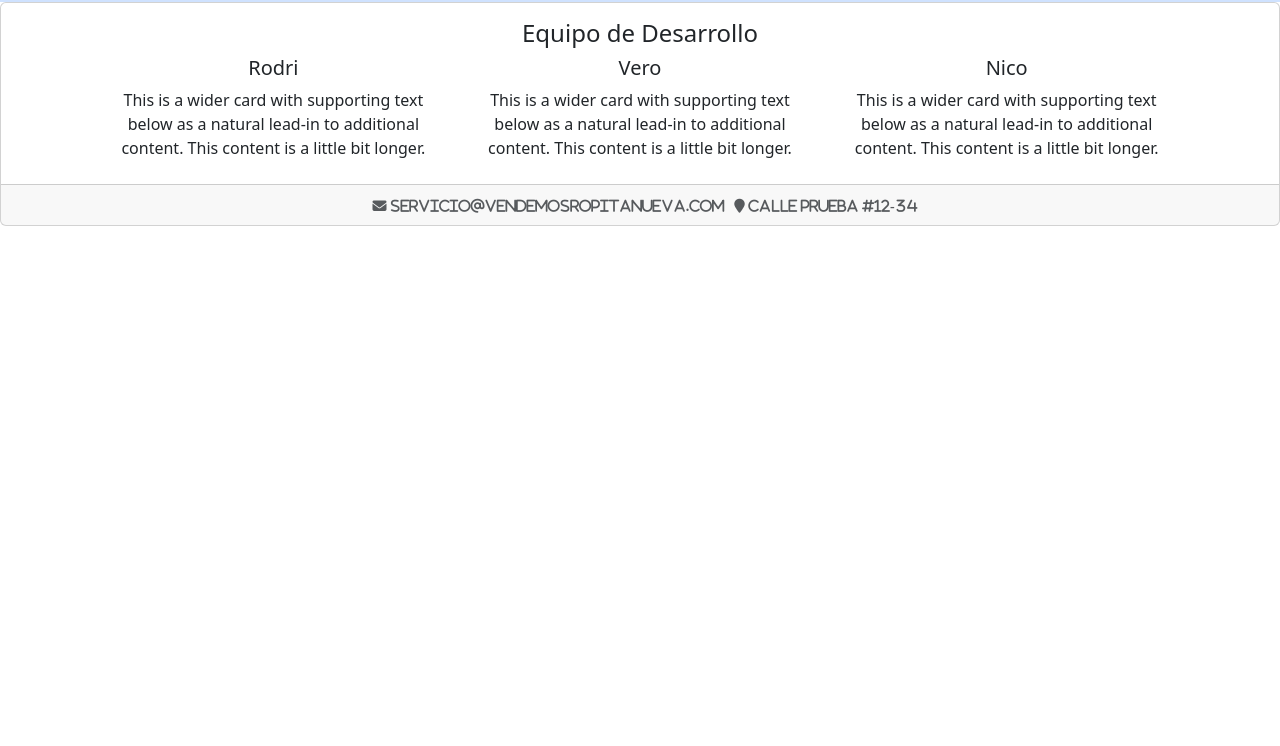
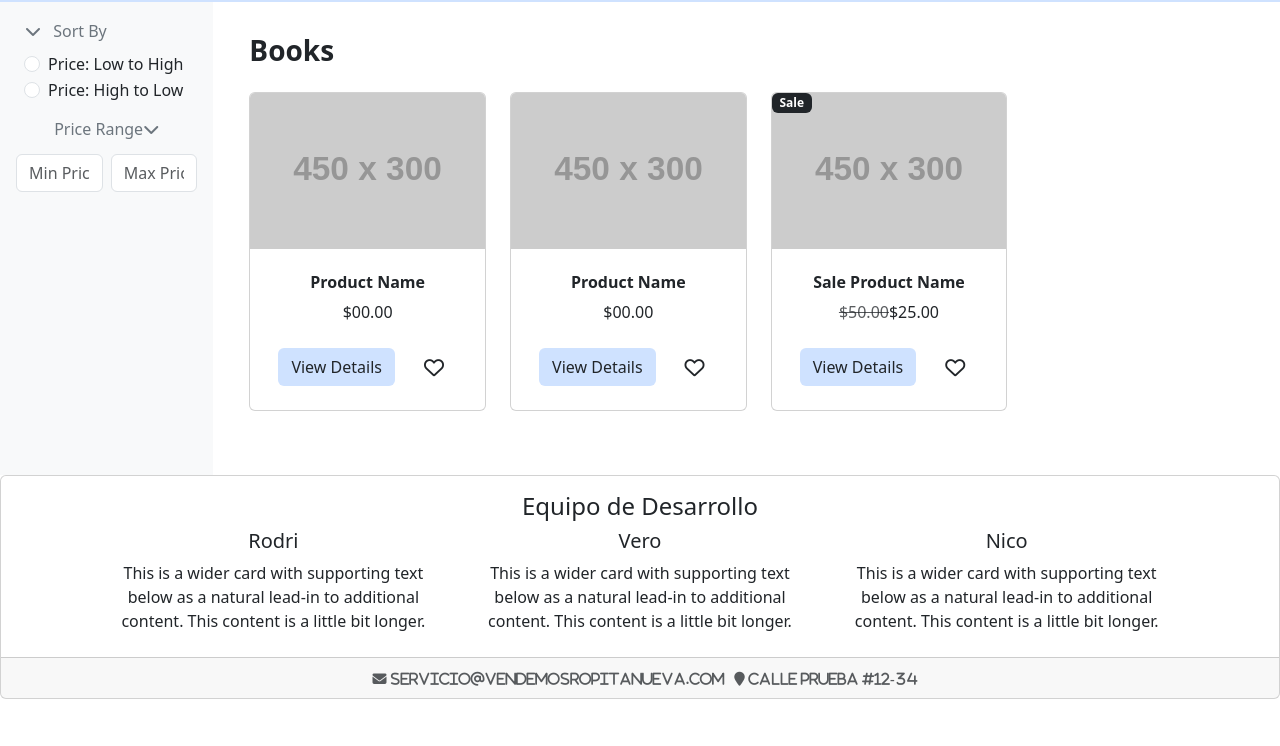
Before and after one commit to 4GeeksAcademy/ecommerce-toolkit, a React app: page /books in a window 1280 px wide. Shown: the part 54-800 px from the top of the page. Built offline with nearby package versions, Linux system fonts and the light colour scheme; no server answers; placeholder pictures from the web are drawn by us.

Commit message:
Sort by category view almost ready, improvements of style needs to be done

```diff
--- a/src/front/js/component/navbar.js
+++ b/src/front/js/component/navbar.js
@@ -40,15 +40,32 @@ export const Navbar = () => {
 	return (
 		<nav className="navbar navbar-expand-lg bg-primary-subtle">
 			<div className="container-fluid">
-				<Link className="navbar-brand ms-3" to={"/"}><i class="fa fa-home" aria-hidden="true"/> Vendemos Ropita Nueva</Link>
+				<Link className="navbar-brand ms-3 fw-bold" to={"/"}><i class="fa fa-home" aria-hidden="true"/> VRN </Link>
 				<button className="navbar-toggler" type="button" data-bs-toggle="collapse" data-bs-target="#navbarNav" aria-controls="navbarNav" aria-expanded="false" aria-label="Toggle navigation">
 					<span className="navbar-toggler-icon"></span>
 				</button>
 				<div className="collapse navbar-collapse" id="navbarNav">
 					<ul className="navbar-nav">
-						<li className="nav-item">
-							<Link className="nav-link" to={"/category"}>Shop By Category</Link>
+
+						<li className="nav-item dropdown">
+							<button className="nav-link dropdown-toggle" href="#" data-bs-toggle="dropdown" aria-expanded="false">
+								Shop By Category
+							</button>
+							<ul className="dropdown-menu bg-light">
+								<li>
+									<Link className="dropdown-item" to={"/books"}>Books</Link>
+								</li>
+								<li>
+									<Link className="dropdown-item" to={"/books"}>Music</Link>
+								</li>
+								<li>
+									<Link className="dropdown-item" to={"/books"}>Toys</Link>
+								</li>
+
+
+							</ul>
 						</li>
+
 						<li className="nav-item">
 							<Link className="nav-link" to={"/wishlist"}>Wish List</Link>
 						</li>
--- a/src/front/js/layout.js
+++ b/src/front/js/layout.js
@@ -17,6 +17,7 @@ import { CreateUser } from "./pages/adminPages/userWizard.jsx";
 import { Cart } from "./pages/cart.jsx";
 import { Wishlist } from "./pages/wishlist.jsx";
 import { Product } from "./pages/product.jsx";
+import { BooksCategory } from "./pages/booksCategory.jsx";
 import injectContext from "./store/appContext";
 import { Context } from "./store/appContext";
 
@@ -47,7 +48,7 @@ const Layout = () => {
                     <Routes>
                         <Route element={<Home />} path="/" />
                         <Route element={<Product />} path="/product/:theid" />
-                        <Route element={<h1>This is category</h1>} path="/category" />
+                        <Route element={<BooksCategory/>} path="/books" />
                         <Route element={<h1>This is search</h1>} path="/search" />
                         <Route element={<Signin />} path="/signin" />
                         <Route element={<CreateAccount />} path="/createaccount" />
--- /dev/null
+++ b/src/front/js/pages/booksCategory.jsx
@@ -0,0 +1,171 @@
+import React, { useState } from "react";
+import { Link } from "react-router-dom";
+import { RelatedProducts } from "../component/relatedProducts.jsx";
+
+export const BooksCategory = () => {
+
+
+    return (
+
+        <div className="container-fluid">
+
+            <div className="row">
+                <div className="col-auto col-sm-3 col-xl-2 px-2 px-0 bg-light">
+                    <div className="d-flex flex-column flex-shrink-0 p-3">
+                        <ul class="list-unstyled ps-0">
+                            <li class="mb-2" >
+                                <button id="downArrow" class="btn btn-toggle align-items-center rounded collapsed text-secondary p-0 mb-2" data-bs-toggle="collapse" data-bs-target="#price-collapse" aria-expanded="true">
+                                    <span><i class="fa-solid fa-chevron-down rotate-icon"></i> </span>
+                                    <span className="ps-2 ">Sort By</span>
+                                </button>
+                                <div class="collapse show" id="price-collapse">
+                                    <div class="btn-toggle-nav list-unstyled fw-normal pb-1 ">
+
+                                        <div class="form-check">
+                                            <input class="form-check-input" type="radio" name="price" id="lowToHigh" value="option1" />
+                                            <label class="form-check-label fs-6 fw-light" for="lowToHigh">
+                                                Price: Low to High
+                                            </label>
+                                        </div>
+                                        <div class="form-check">
+                                            <input class="form-check-input" type="radio" name="price" id="highToLow" value="option2" />
+                                            <label class="form-check-label fs-6 fw-light" for="highToLow">
+                                                Price: High to Low
+                                            </label>
+                                        </div>
+
+
+                                    </div>
+                                </div>
+                            </li>
+                            <li class="mb-2">
+                                <div class="d-grid">
+                                    <button id="downArrow" class="btn btn-toggle align-items-center rounded collapsed text-secondary p-0 mb-2" data-bs-toggle="collapse" data-bs-target="#priceRange-collapse" aria-expanded="true">
+                                        <span >Price Range</span>
+                                        <span ><i class="fa-solid fa-chevron-down rotate-icon"></i> </span>
+
+                                    </button>
+                                </div>
+
+                                <div class="collapse show" id="priceRange-collapse" >
+                                    <div class="btn-toggle-nav list-unstyled row ">
+
+                                            <div class="col m-0 p-1">
+                                                <input type="text" class="form-control fs-6 fw-light" placeholder="Min Price" aria-label="Min Price"/>
+                                            </div>
+                                            <div class="col m-0 p-1">
+                                                <input type="text" class="form-control fs-6 fw-light" placeholder="Max Price" aria-label="Max Price"/>
+                                            </div>
+
+                                    </div>
+                                </div>
+                            </li>
+
+
+                        </ul>
+
+                    </div>
+                </div>
+                <div className="col py-3">
+                    <div className="mt-3 ms-4">
+
+                        <h3 className="fw-bolder mb-4">Books</h3>
+                        <div className="row">
+                            <div className="col-md-3 mb-5">
+                                <div className="card h-100">
+
+                                    <img className="card-img-top" src="https://dummyimage.com/450x300/dee2e6/6c757d.jpg" alt="..." />
+
+                                    <div className="card-body p-4">
+                                        <div className="text-center">
+
+                                            <h6 className="fw-bolder">Product Name</h6>
+                                            $00.00
+                                        </div>
+                                    </div>
+
+                                    <div className="card-footer p-4 pt-0 border-top-0 bg-transparent">
+                                        <div className="text-center">
+                                            <Link to={"/product/theid"}>
+                                                <button type="button" className="btn bg-primary-subtle mt-auto me-3" onClick={(e) => handleDetails()}>View Details</button>
+                                            </Link>
+                                            <button type="button" className="btn btn-outline mt-auto" onClick={(e) => handleLike()}>
+                                                <i className="fa-regular fa-heart fa-lg"></i>
+                                            </button>
+                                        </div>
+                                    </div>
+                                </div>
+                            </div>
+                            <div className="col-md-3 mb-5">
+                                <div className="card h-100">
+
+                                    <img className="card-img-top" src="https://dummyimage.com/450x300/dee2e6/6c757d.jpg" alt="..." />
+                                    <div className="card-body p-4">
+                                        <div className="text-center">
+
+                                            <h6 className="fw-bolder">Product Name</h6>
+
+                                            <span>$00.00</span>
+
+                                        </div>
+                                    </div>
+
+                                    <div className="card-footer p-4 pt-0 border-top-0 bg-transparent">
+                                        <div className="text-center">
+                                            <Link to={"/product/theid"}>
+                                                <button type="button" className="btn bg-primary-subtle mt-auto me-3" onClick={(e) => handleDetails()}>View Details</button>
+                                            </Link>
+                                            <button type="button" className="btn btn-outline mt-auto" onClick={(e) => handleLike()}>
+                                                <i className="fa-regular fa-heart fa-lg"></i>
+                                            </button>
+                                        </div>
+                                    </div>
+                                </div>
+                            </div>
+                            <div className="col-md-3 mb-5">
+                                <div className="card h-100">
+
+                                    <div className="badge bg-dark position-absolute">Sale </div>
+
+                                    <img className="card-img-top" src="https://dummyimage.com/450x300/dee2e6/6c757d.jpg" alt="..." />
+
+                                    <div className="card-body p-4">
+                                        <div className="text-center">
+
+                                            <h6 className="fw-bolder">Sale Product Name</h6>
+
+                                            <span className="text-muted text-decoration-line-through">$50.00</span>
+                                            $25.00
+                                        </div>
+                                    </div>
+
+                                    <div className="card-footer p-4 pt-0 border-top-0 bg-transparent">
+                                        <div className="text-center">
+                                            <Link to={"/product/theid"}>
+                                                <button type="button" className="btn bg-primary-subtle mt-auto me-3" onClick={(e) => handleDetails()}>View Details</button>
+                                            </Link>
+                                            <button type="button" className="btn btn-outline mt-auto" onClick={(e) => handleLike()}>
+                                                <i className="fa-regular fa-heart fa-lg"></i>
+                                            </button>
+                                        </div>
+                                    </div>
+                                </div>
+                            </div>
+                        </div>
+
+                    </div>
+
+                </div>
+            </div>
+
+
+
+
+
+        </div>
+
+
+
+
+    );
+};
--- a/src/front/styles/index.css
+++ b/src/front/styles/index.css
@@ -1,3 +1,6 @@
 /*
     General Styles used on every website (Don't Repeat Yourself)
 */
+#downArrow[aria-expanded=false] .rotate-icon {
+    transform: rotate(180deg);
+  }
```
